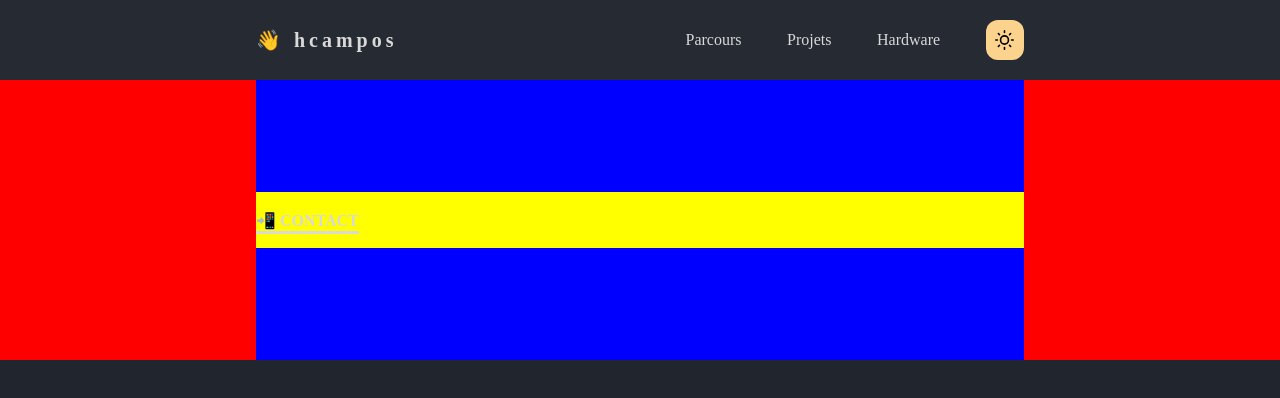
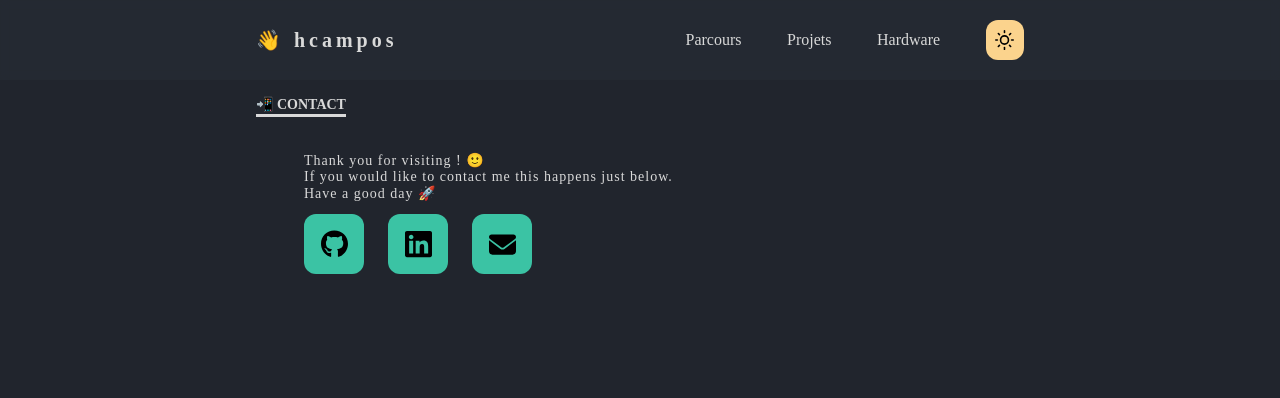
Before and after one commit to Sakoutecher/portfolio-react, a React (Create React App) app: page / in a window 1280 px wide. Shown: the top 398 px of the page. Built offline with nearby package versions, Linux system fonts and the light colour scheme.

Commit message:
:lipstick: Finish the contact component and the social links component

```diff
--- a/src/App.js
+++ b/src/App.js
@@ -7,24 +7,18 @@ function App() {
 
   const [theme, setTheme] = useState('dark')
 
-  const externalLinks = {
-    gmail: 'hcampospro@gmail.com',
-    linkedin: 'https://www.linkedin.com/in/hugo-campos-782702203/',
-    github: 'https://github.com/Sakoutecher',
-  }
-
   const colors = {
     black: {
       background : '#21252D',
       highlight : '#272C35',
-      navbar : '#272C35D9',
+      navbar : '#272C35B0',
       textColor : '#D9D9D9',
     },
 
     light: {
       background : '#E3D0B7',
       hightlight : '#F4EDE4',
-      navbar : '#F4EDEB3',
+      navbar : '#F4EDEB0',
       textColor : '#1E1E1E',
     },
 
@@ -66,7 +60,7 @@ function App() {
   return (
     <>
       <Navbar theme={theme} setTheme={setTheme} styles={styles}></Navbar>
-      <Contact links={externalLinks} styles={styles} />
+      <Contact colors={colors} styles={styles} />
     </>
   );
 }
--- /dev/null
+++ b/src/components/SocialLinks.js
@@ -0,0 +1,32 @@
+import React from 'react';
+import styled from 'styled-components'
+
+function SocialLinks({links, alt, colorLinks}) {
+    return (
+        <BackLinks background={colorLinks} target={'_blank'} href={links}>
+            <ImgLinks src={`./social-links/${alt}.svg`} alt={alt} />
+        </BackLinks>
+    );
+}
+
+const BackLinks = styled.a`
+    height: 60px;
+    width: 60px;
+    background-color: ${props => props.background};
+    display: flex;
+    justify-content: center;
+    align-items: center;
+    margin-right: 1.5em;
+    border-radius: 12px;
+    transition: background 300ms ease;
+
+    &:hover {
+        background-color: #1d9f81;
+    }
+`
+
+const ImgLinks = styled.img`
+    width: 45%;
+`
+
+export default SocialLinks;
--- /dev/null
+++ b/src/components/Text.js
@@ -0,0 +1,18 @@
+import React from 'react';
+import styled from 'styled-components'
+
+function Text({styles, text}) {
+    return (
+        <Paragraph color={styles.colors.text}>{text}</Paragraph>
+    );
+}
+
+const Paragraph = styled.p`
+    font-family: Poppins;
+    color: ${props => props.color};
+    font-size: 14px;
+    font-weight: 400;
+    letter-spacing: 1px;
+`
+
+export default Text;
--- a/src/components/Title.js
+++ b/src/components/Title.js
@@ -11,7 +11,7 @@ const Titleh2 = styled.h2`
     font-family: Cooper Black;
     color: ${props => props.color};
     position: relative;
-    font-size: 16px;
+    font-size: 14px;
     text-transform: uppercase;
 
     &:before {
--- a/src/section/Contact.js
+++ b/src/section/Contact.js
@@ -1,23 +1,60 @@
 import React from 'react';
 import Title from '../components/Title';
+import Text from '../components/Text';
+import SocialLinks from '../components/SocialLinks';
 import styled from 'styled-components'
 
-function Contact({styles, externalLinks}) {
+function Contact({styles, colors}) {
+
+  const sectionText = {
+    title : '📲 Contact',
+    firstLine : 'Thank you for visiting ! 🙂',
+    secondLine : 'If you would like to contact me this happens just below.',
+    thirdLine : 'Have a good day 🚀',
+  }
+
+  const externalLinks = {
+    gmail: {
+      title: 'gmail',
+      link: 'mailto:hcampospro@gmail.com',
+    },
+
+    linkedin: {
+      title: 'linkedin',
+      link: 'https://www.linkedin.com/in/hugo-campos-782702203/',
+    },
+
+    github: {
+      title: 'github',
+      link: 'https://github.com/Sakoutecher',
+    }
+  }
+
   return (
     <ContactContainer>
       <Center>
         <Top>
-          <Title text={'📲 Contact'} styles={styles} />
+          <Title text={sectionText.title} styles={styles} />
         </Top>
+        <Bottom>
+          <Text text={sectionText.firstLine} styles={styles}/>
+          <Text text={sectionText.secondLine} styles={styles}/>
+          <Text text={sectionText.thirdLine} styles={styles}/>
+          <SocialLinksContainer>
+            <SocialLinks colorLinks={colors.colorLinks.primary} alt={externalLinks.github.title} links={externalLinks.github.link} />
+            <SocialLinks colorLinks={colors.colorLinks.primary} alt={externalLinks.linkedin.title} links={externalLinks.linkedin.link} />
+            <SocialLinks colorLinks={colors.colorLinks.primary} alt={externalLinks.gmail.title} links={externalLinks.gmail.link} />
+          </SocialLinksContainer>
+        </Bottom>
       </Center>
     </ContactContainer>
   );
 }
 
 const ContactContainer = styled.div`
-    height: 35vh;
+    height: 30vh;
     width: 100vw;
-    background-color: red;
+    //background-color: red;
     margin-top: 10vh;
     display: flex;
     justify-content: center;
@@ -27,9 +64,9 @@ const ContactContainer = styled.div`
 const Center = styled.div`
     height: 100%;
     width: 60%;
-    background-color: blue;
+    //background-color: blue;
     display: flex;
-    justify-content: center;
+    justify-content: space-between;
     align-items: center;
     flex-direction: column;
 `
@@ -37,7 +74,23 @@ const Center = styled.div`
 const Top = styled.div`
     height: 20%;
     width: 100%;
-    background-color: yellow;
+    //background-color: yellow;
+    display: flex;
+    justify-content: flex-start;
+    align-items: center;
+`
+
+const Bottom = styled.div`
+    height: 70%;
+    width: 100%;
+    //background-color: purple;
+    padding-left: 3em;
+    padding-right: 3em;
+`
+
+const SocialLinksContainer = styled.div`
+    width: 100%;
+    height: 50%;
     display: flex;
     justify-content: flex-start;
     align-items: center;
```
Also changed, not shown: public/social-links/gmail.svg (renamed from public/social-links/envelope-solid.svg).
